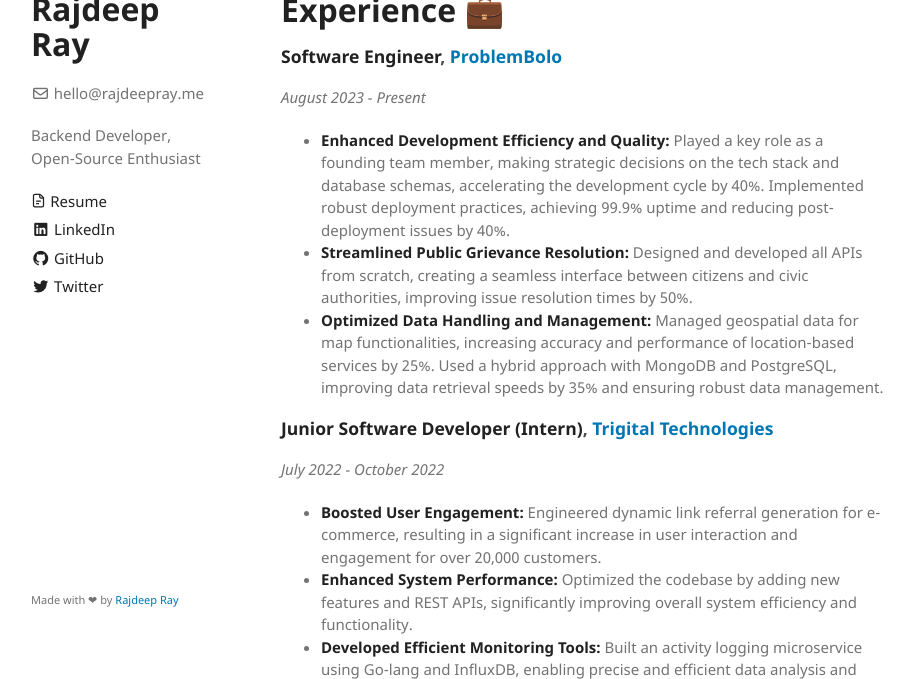
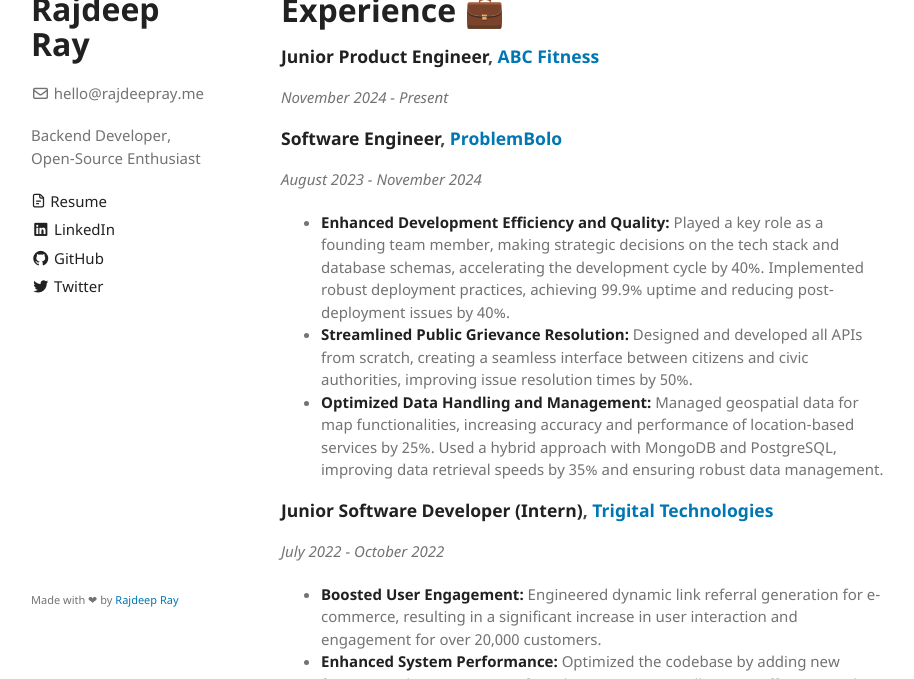
Before and after one commit to rajdeep-ray/rajdeep-ray.github.io, a Jekyll site: the page built from index.md, in a window 1280 px wide and 900 px high, cut to the strip 221-900 px from the top of the window. Shown: the whole strip, without its empty margins (179-1093 px from the left). Built offline with Jekyll 4.4.1, drawn with Linux system fonts in a browser that asks for light colours; the repository's description, which GitHub fills in, is left out.

Commit message:
Update index.md

```diff
--- a/index.md
+++ b/index.md
@@ -8,12 +8,17 @@ As a dedicated backend developer with a strong focus on Node.js, I excel in buil
 
 # Experience 💼
 
+### **Junior Product Engineer**, [ABC Fitness](https://abcfitness.com/)
+
+<!-- ### [Trigital Technologies](https://www.trigital.in/) | Junior Software Developer (Intern) -->
+
+*November 2024 - Present*
 
 ### **Software Engineer**, [ProblemBolo]()
 
 <!-- ### [Trigital Technologies](https://www.trigital.in/) | Junior Software Developer (Intern) -->
 
-*August 2023 - Present*
+*August 2023 - November 2024*
 
 * **Enhanced Development Efficiency and Quality:** Played a key role as a founding team member, making strategic decisions on the tech stack and database schemas, accelerating the development cycle by 40%. Implemented robust deployment practices, achieving 99.9% uptime and reducing post-deployment issues by 40%.
 * **Streamlined Public Grievance Resolution:** Designed and developed all APIs from scratch, creating a seamless interface between citizens and civic authorities, improving issue resolution times by 50%.
```
